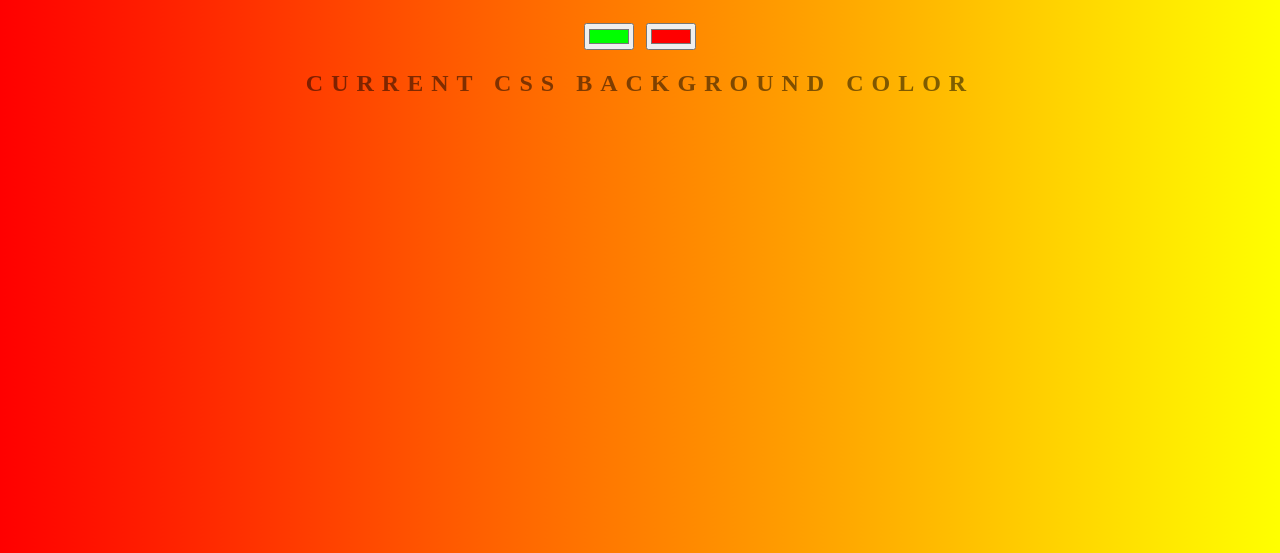
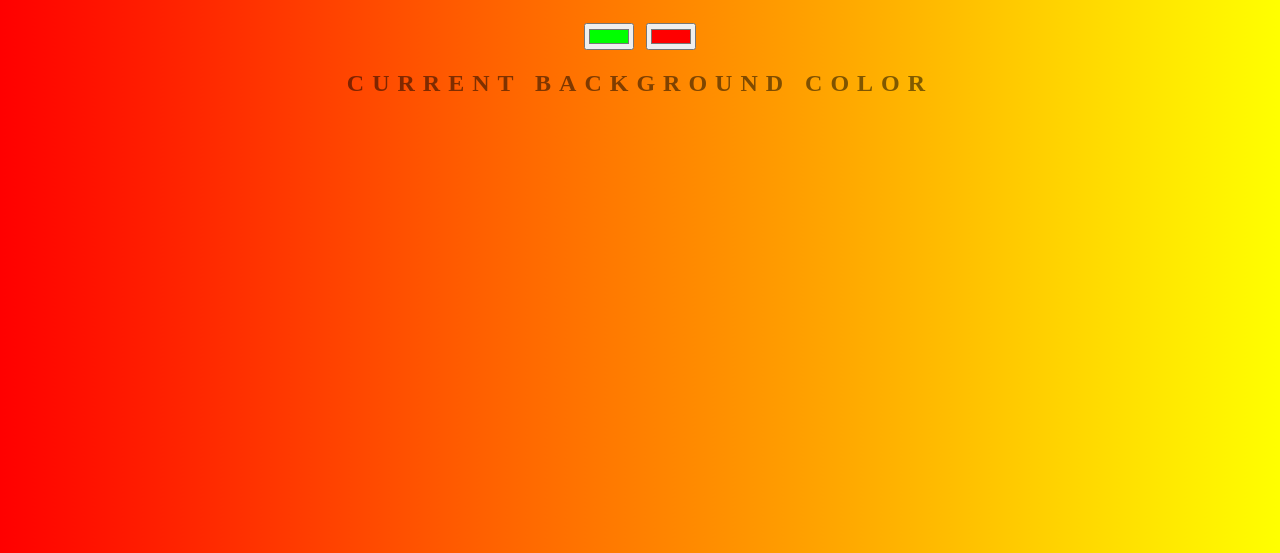
Before and after one commit to HWS-dev/Background-Generator, a plain HTML site: page Index.html in a window 1280 px wide. Shown: the part 247-800 px from the top of the page. Drawn offline with Linux system fonts and the light colour scheme.

Commit message:
change text

```diff
--- a/Index.html
+++ b/Index.html
@@ -10,7 +10,7 @@
 <h1>Colorful Background Generator</h1>
 <input  class="color1" type="color" name="color1" value="#00ff00">
 <input  class="color2" type="color" name="color2" value="#ff0000">
-<h2>Current CSS Background Color</h2>
+<h2>Current Background Color</h2>
 <h3></h3>
 <script type="text/javascript" src="script.js"></script>
 </body>
```
